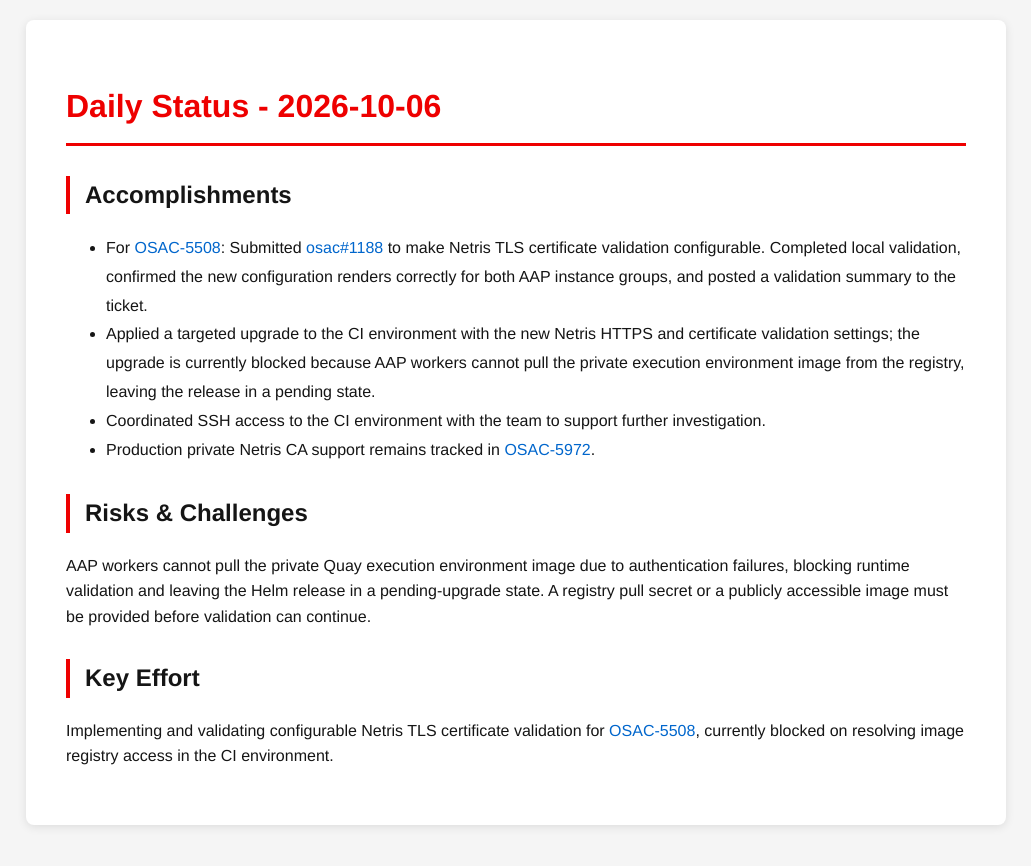
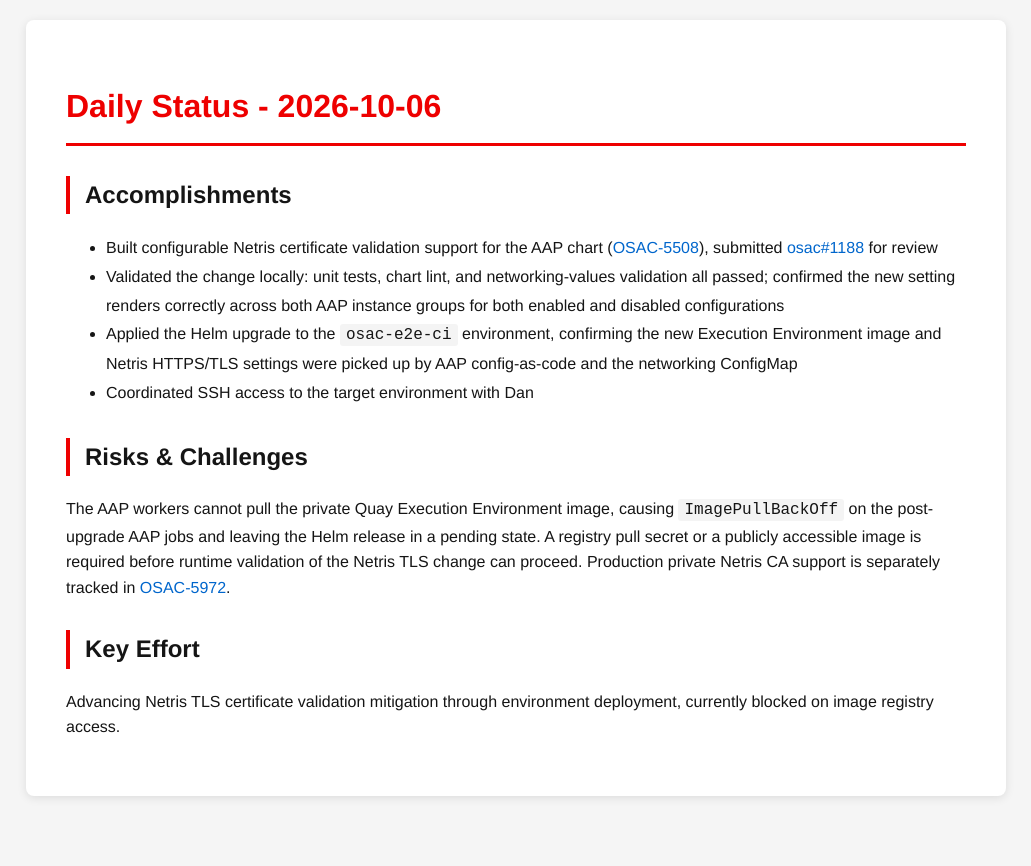
Before and after one commit to tzvatot/daily-status, a Jekyll site: the page built from 2026-10-06.md, in a window 1280 px wide. Shown: the top 866 px of the page, without its empty margins (124-1155 px from the left). Built offline with Jekyll 4.4.1, drawn with Linux system fonts in a browser that asks for light colours.

Commit message:
Daily status update - 2026-10-06

```diff
--- a/2026-10-06.md
+++ b/2026-10-06.md
@@ -7,13 +7,13 @@
 # Daily Status - 2026-10-06
 
 ## Accomplishments
-- For [OSAC-5508](https://redhat.atlassian.net/browse/OSAC-5508): Submitted [osac#1188](https://github.com/osac-project/osac/pull/1188) to make Netris TLS certificate validation configurable. Completed local validation, confirmed the new configuration renders correctly for both AAP instance groups, and posted a validation summary to the ticket.
-- Applied a targeted upgrade to the CI environment with the new Netris HTTPS and certificate validation settings; the upgrade is currently blocked because AAP workers cannot pull the private execution environment image from the registry, leaving the release in a pending state.
-- Coordinated SSH access to the CI environment with the team to support further investigation.
-- Production private Netris CA support remains tracked in [OSAC-5972](https://redhat.atlassian.net/browse/OSAC-5972).
+- Built configurable Netris certificate validation support for the AAP chart ([OSAC-5508](https://redhat.atlassian.net/browse/OSAC-5508)), submitted [osac#1188](https://github.com/osac-project/osac/pull/1188) for review
+- Validated the change locally: unit tests, chart lint, and networking-values validation all passed; confirmed the new setting renders correctly across both AAP instance groups for both enabled and disabled configurations
+- Applied the Helm upgrade to the `osac-e2e-ci` environment, confirming the new Execution Environment image and Netris HTTPS/TLS settings were picked up by AAP config-as-code and the networking ConfigMap
+- Coordinated SSH access to the target environment with Dan
 
 ## Risks & Challenges
-AAP workers cannot pull the private Quay execution environment image due to authentication failures, blocking runtime validation and leaving the Helm release in a pending-upgrade state. A registry pull secret or a publicly accessible image must be provided before validation can continue.
+The AAP workers cannot pull the private Quay Execution Environment image, causing `ImagePullBackOff` on the post-upgrade AAP jobs and leaving the Helm release in a pending state. A registry pull secret or a publicly accessible image is required before runtime validation of the Netris TLS change can proceed. Production private Netris CA support is separately tracked in [OSAC-5972](https://redhat.atlassian.net/browse/OSAC-5972).
 
 ## Key Effort
-Implementing and validating configurable Netris TLS certificate validation for [OSAC-5508](https://redhat.atlassian.net/browse/OSAC-5508), currently blocked on resolving image registry access in the CI environment.
+Advancing Netris TLS certificate validation mitigation through environment deployment, currently blocked on image registry access.
```
